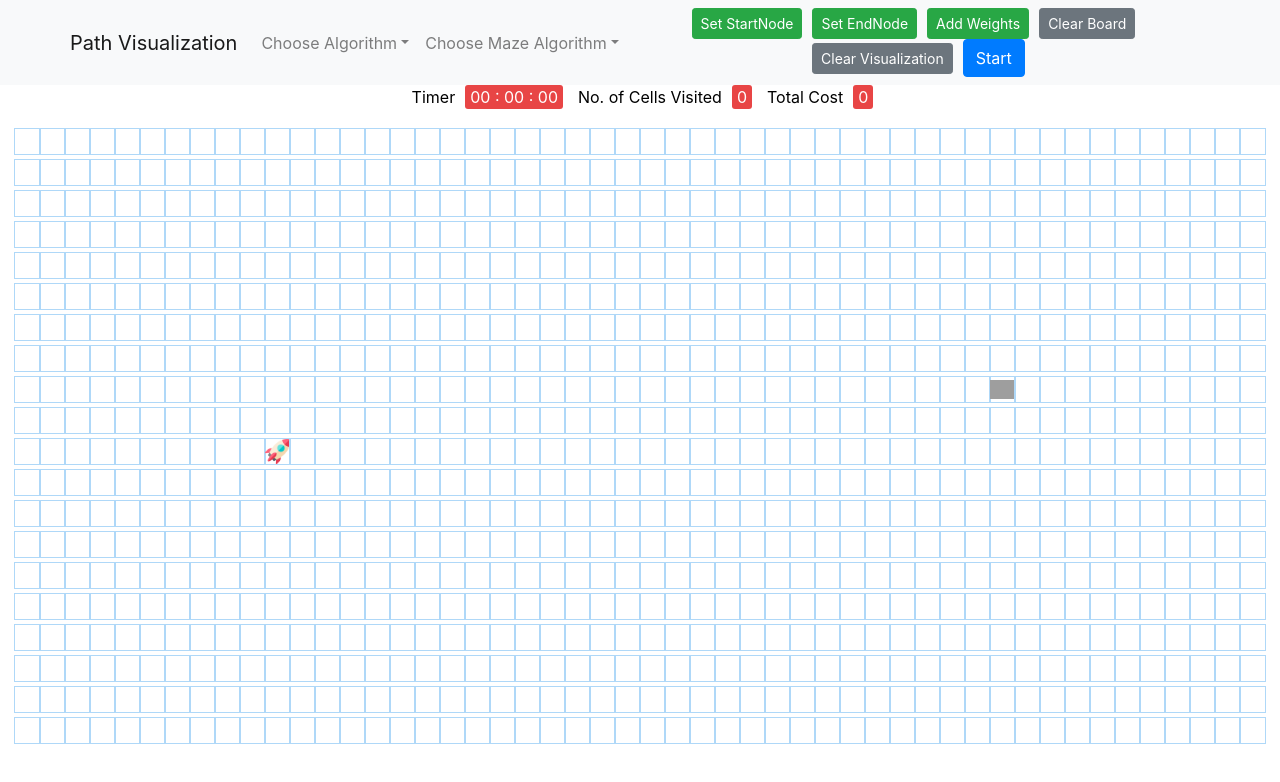
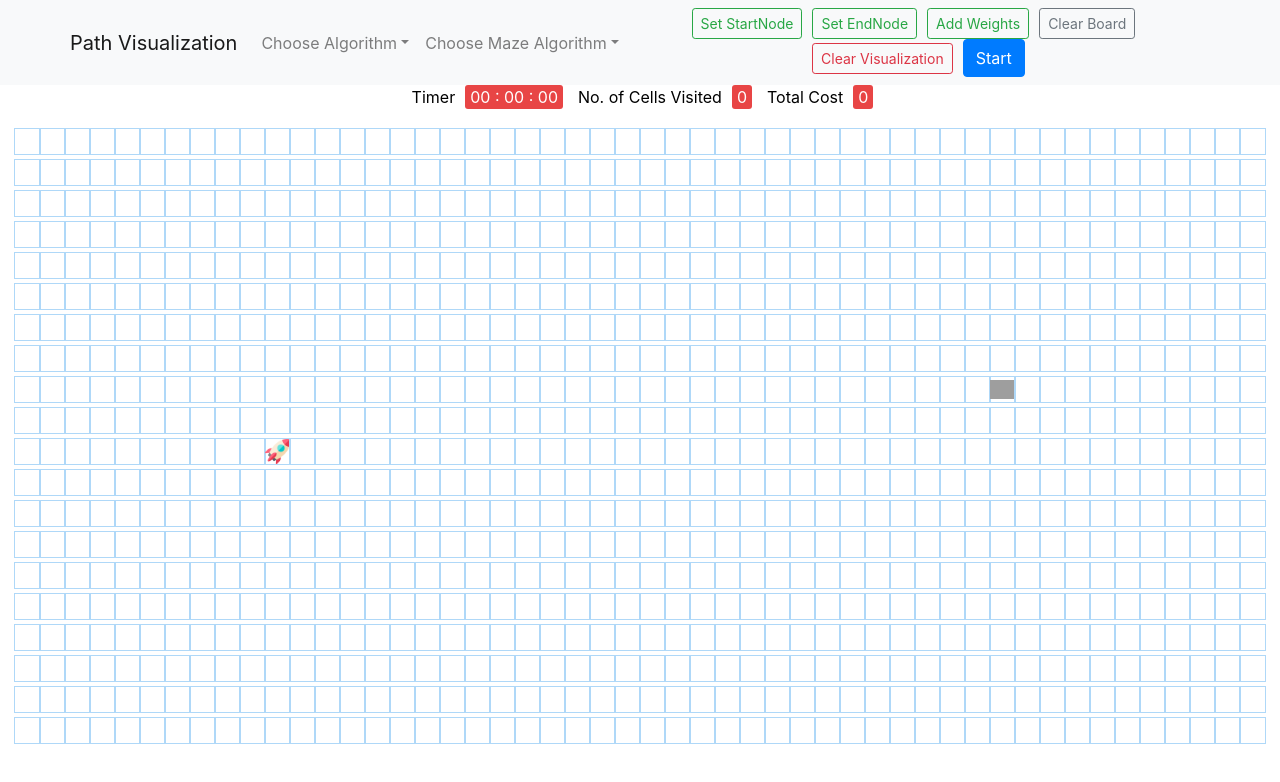
Before and after one commit to Jainam321/Visualization, a React (Create React App) app: page / in a window 1280 px wide. Shown: the top 782 px of the page. Built offline with nearby package versions, Linux system fonts and the light colour scheme; grey boxes are pictures that could not be loaded; the HTML template or start-up script is replaced by a standard one.

Commit message:
minor changes in ui

```diff
--- a/src/components/Card.js
+++ b/src/components/Card.js
@@ -4,18 +4,17 @@ import { Card, Button } from 'react-bootstrap';
 
 export default function Cards(props) {
   return (
-      <Card border="light" style={{ width: '15rem' }}>
-          {/* <Card.Text> */}
-          <Button variant="light" href="#">
+    <Card border="light" style={{ width: '15rem' }}>
+      <Button variant="outline-secondary" href="https://www.youtube.com/" >
+        {/* Grid: {props.grid1} <br/> */}
+            Chosen Algorithm: {props.algo} <br />
+            Total Cost: {props.tc} <br />
+            No. of cells visited: {props.cells}
 
-            Chosen Algorithm: {props.algo} <br/>
-            Total Cost: {props.tc} <br/>
-            No. of cells visited: {props.cells}
-            </Button>
-          {/* </Card.Text> */}
+      </Button>
 
 
 
-      </Card>
+    </Card>
   )
 }
--- a/src/visualizers/PathfindingVisualizer.jsx
+++ b/src/visualizers/PathfindingVisualizer.jsx
@@ -363,30 +363,30 @@ const PathfindingVisualizer = () => {
           </div>
           <div className="m">
             <span className="pBtn">
-              <Button variant="success" size="sm" onClick={() => setStartNode()}>
+              <Button variant="outline-success" size="sm" onClick={() => setStartNode()}>
                 {isStartNode ? "Setting StartNode" : "Set StartNode"}
               </Button>
             </span>
             <span className="pBtn">
-              <Button variant="success" size="sm" onClick={() => setEndNode()}>
+              <Button variant="outline-success" size="sm" onClick={() => setEndNode()}>
                 {isEndNode ? "Setting EndNode" : "Set EndNode"}
               </Button>
             </span>
             <span className="pBtn">
-              <Button variant="success" size="sm" onClick={() => addWeights()}>
+              <Button variant="outline-success" size="sm" onClick={() => addWeights()}>
                 {isAddWeight ? "Adding Weights" : "Add Weights"}
               </Button>
             </span>
             <span className="pBtn">
-              <Button variant="secondary" size="sm" onClick={() => clearBoard()}>Clear Board</Button>
+              <Button variant="outline-secondary" size="sm" onClick={() => clearBoard()}>Clear Board</Button>
             </span>
             <span className="pBtn">
-              <Button variant="secondary" size="sm" onClick={() => clearVisualization()}>Clear Visualization</Button>
+              <Button variant="outline-danger" size="sm" onClick={() => clearVisualization()}>Clear Visualization</Button>
             </span>
             <Button variant="primary" onClick={() => visualizeAlgorithm()}>Start</Button>
             {showComp ?
             // <div style={{ marginLeft: '450px' }}>
-              <Button variant="primary" onClick={() => compareVisualization()}>Compare</Button>
+              <Button variant="outline-primary" onClick={() => compareVisualization()}>Compare</Button>
             // </div>
             : <span></span>
             }
@@ -407,7 +407,7 @@ const PathfindingVisualizer = () => {
 {/* <ul>{compValues.length != 0 ? (compValues.map((todo, index) =>  <li key={index}>    {todo[1]} {todo[2]} {todo[3]} </li>)) : console.log('else')}</ul> */}
 {/* <ul>{compValues.length != 0 ? (compValues.map((todo, index) =>  <li>    {todo[1]} {todo[2]} {todo[3]} </li>)) : console.log('else')}</ul> */}
 
-{compValues.length != 0 ? (compValues.map((todo, index) =>  <Cards key={index} algo={todo[1]} tc = {todo[2]} cells = {todo[3]}>  </Cards>)) : console.log('else')}
+{compValues.length != 0 ? (compValues.map((todo, index) =>  <Cards key={index} grid1={todo[0]} algo={todo[1]} tc = {todo[2]} cells = {todo[3]}>  </Cards>)) : console.log('else')}
 
       </div>
 
```
